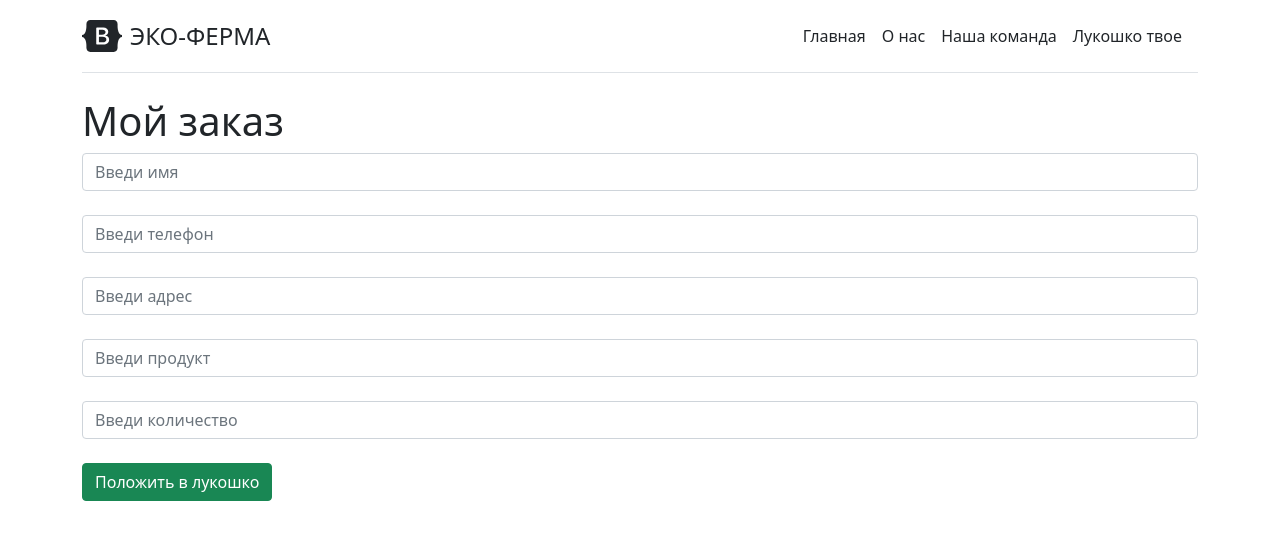
After one commit to SemyonXX21/my_prog_06_07, a Django app: page /lucoshko in a window 1280 px wide. The commit adds this page. Shown: the top 540 px of the page. Run offline with Django 3.2, Linux system fonts and the light colour scheme.

Commit message:
Добавляю корзину для формирования заказа

```diff
--- /dev/null
+++ b/mfa/main/forms.py
@@ -0,0 +1,30 @@
+from .models  import Lucoshko
+from django.forms import ModelForm, TextInput
+
+class LucoshkoForm(ModelForm):
+    class Meta:
+        model = Lucoshko
+        fields = ['name', 'telephone', 'address', 'product', 'quantity']
+        widgets = {
+            'name':TextInput(attrs={
+            'class': 'form-control',
+            'placeholder': 'Введи имя'
+        }),
+            'telephone': TextInput(attrs={
+                'class': 'form-control',
+                'placeholder': 'Введи телефон'
+            }),
+            'address': TextInput(attrs={
+                'class': 'form-control',
+                'placeholder': 'Введи адрес'
+            }),
+            'product': TextInput(attrs={
+                'class': 'form-control',
+                'placeholder': 'Введи продукт'
+            }),
+            'quantity': TextInput(attrs={
+                'class': 'form-control',
+                'placeholder': 'Введи количество'
+            }),
+
+        }
--- a/mfa/main/models.py
+++ b/mfa/main/models.py
@@ -100,3 +100,15 @@ class Ourdt(models.Model):
 
     def __str__(self):
         return self.title
+
+
+class Lucoshko(models.Model):
+
+    name = models.CharField('Имя', max_length=100)
+    telephone = models.CharField('Телефон', max_length=100)
+    address = models.CharField('Адрес', max_length=100)
+    product = models.CharField('Продукт', max_length=100)
+    quantity = models.CharField('Количество', max_length=100)
+
+    def __str__(self):
+        return self.name
--- a/mfa/main/templates/base.html
+++ b/mfa/main/templates/base.html
@@ -51,7 +51,7 @@
         <a class="me-3 py-2 text-dark text-decoration-none" href="{%url 'base' %}">Главная</a>
         <a class="me-3 py-2 text-dark text-decoration-none" href="#">О нас</a>
         <a class="me-3 py-2 text-dark text-decoration-none" href="{% url 'ourdt' %}">Наша команда</a>
-        <a class="me-3 py-2 text-dark text-decoration-none" href="#">Лукошко твое</a>
+        <a class="me-3 py-2 text-dark text-decoration-none" href="{%url 'lucoshko' %}">Лукошко твое</a>
       </nav>
     </div>
 {% block content %}
--- /dev/null
+++ b/mfa/main/templates/lucoshko.html
@@ -0,0 +1,18 @@
+{% extends 'base.html'%}
+
+{% block content %}
+<h1> Мой заказ </h1>
+  <form  method="post">
+    {% csrf_token%}
+    {{form.name}}<br>
+    {{form.telephone}}<br>
+    {{form.address}}<br>
+    {{form.product}}<br>
+    {{form.quantity}}<br>
+
+    <button type ="submit" class="btn btn-success">Положить в лукошко </button>
+     <span>{{ error }}</span>
+
+  </form>
+
+{% endblock content %}
--- a/mfa/main/urls.py
+++ b/mfa/main/urls.py
@@ -1,8 +1,9 @@
 from django.urls import path
-from .views import test_view, ProductDetailView, ourdt
+from .views import test_view, ProductDetailView, ourdt, lucoshko
 
 urlpatterns = [
     path('', test_view, name='base'),
     path('<str:ct_model>/<slug>/', ProductDetailView.as_view(), name='product_detail'),
     path('ourdt', ourdt, name='ourdt'),
+    path('lucoshko', lucoshko, name='lucoshko'),
 ]
--- a/mfa/main/views.py
+++ b/mfa/main/views.py
@@ -1,7 +1,8 @@
-from django.shortcuts import render
+from django.shortcuts import render, redirect
 from django.views.generic import DetailView
 
 from .models import Moloko, Yaico, Ourdt
+from .forms import LucoshkoForm
 
 
 def test_view(request):
@@ -15,8 +16,6 @@ class ProductDetailView(DetailView):
         'moloko': Moloko,
         'yaico': Yaico
     }
-
-
     def dispatch(self, request, *args, **kwargs):
         self.model = self.CT_MODEL_MODEL_CLASS[kwargs['ct_model']]
         self.queryset = self.model._base_manager.all()
@@ -32,3 +31,24 @@ def ourdt(request):
     comandaDTs = Ourdt.objects.all()
 
     return render(request, 'ourdt.html', {'comandaDTs': comandaDTs})
+
+
+def lucoshko(request):
+    error = ''
+    if request.method == 'POST':
+        form = LucoshkoForm(request.POST)
+        if form.is_valid():
+            form.save()
+            return redirect('base')
+        else:
+            error ='Неверно введено '
+
+
+
+
+    form = LucoshkoForm()
+    context = {
+        'form': form,
+        'error': error
+    }
+    return render(request, 'lucoshko.html', context)
```
Also changed, not shown: mfa/main/admin.py (+4 -4 lines), mfa/db.sqlite3, mfa/main/migrations/0003_lucoshko.py (added).
